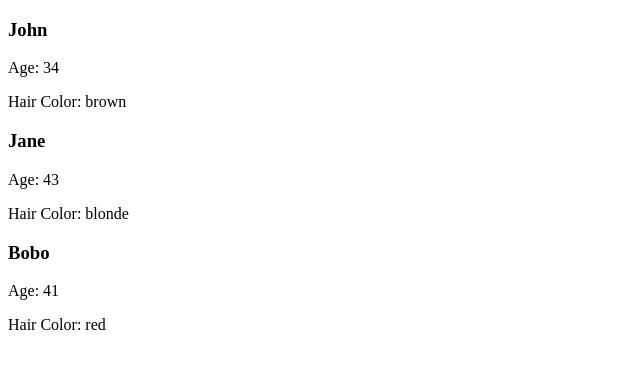
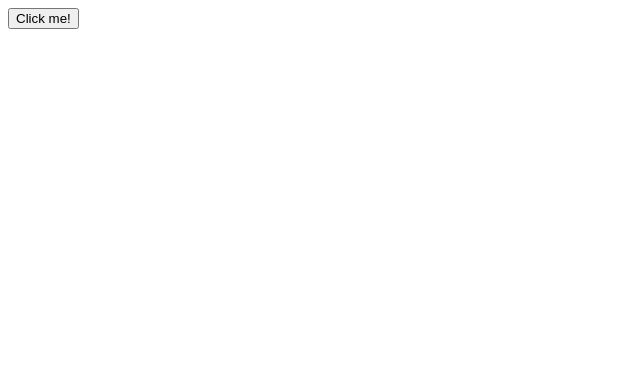
Before and after one commit to davidpucheta/my-angular-app, an Angular app: page / in a window 1280 px wide. Shown: the top 368 px of the page, without its empty margins (0-640 px from the left). Built offline with nearby package versions, Linux system fonts and the light colour scheme.

Commit message:
Display lists of components

```diff
--- a/src/app/app.component.html
+++ b/src/app/app.component.html
@@ -1,3 +1,3 @@
-<app-people-list></app-people-list>
+<app-event-handling></app-event-handling>
 
 <router-outlet></router-outlet>
--- a/src/app/app.module.ts
+++ b/src/app/app.module.ts
@@ -5,12 +5,14 @@ import { AppRoutingModule } from './app-routing.module';
 import { AppComponent } from './app.component';
 import { ExampleComponent } from './example/example.component';
 import { PeopleListComponent } from './people-list/people-list.component';
+import { EventHandlingComponent } from './event-handling/event-handling.component';
 
 @NgModule({
   declarations: [
     AppComponent,
     ExampleComponent,
-    PeopleListComponent
+    PeopleListComponent,
+    EventHandlingComponent
   ],
   imports: [
     BrowserModule,
--- /dev/null
+++ b/src/app/event-handling/event-handling.component.html
@@ -0,0 +1,3 @@
+<button (click)="doSomething(message)">
+  Click me!
+</button>
--- /dev/null
+++ b/src/app/event-handling/event-handling.component.ts
@@ -0,0 +1,15 @@
+import { Component } from '@angular/core';
+
+@Component({
+  selector: 'app-event-handling',
+  templateUrl: './event-handling.component.html',
+  styleUrls: ['./event-handling.component.css']
+})
+export class EventHandlingComponent {
+  message = "I'm a component!";
+
+  doSomething(message: string): void{
+    alert('The button says: ' + message);
+  }
+
+}
```
Also changed, not shown: src/app/event-handling/event-handling.component.css (added), 1 other file (tests, documents, lock files or other folders).
